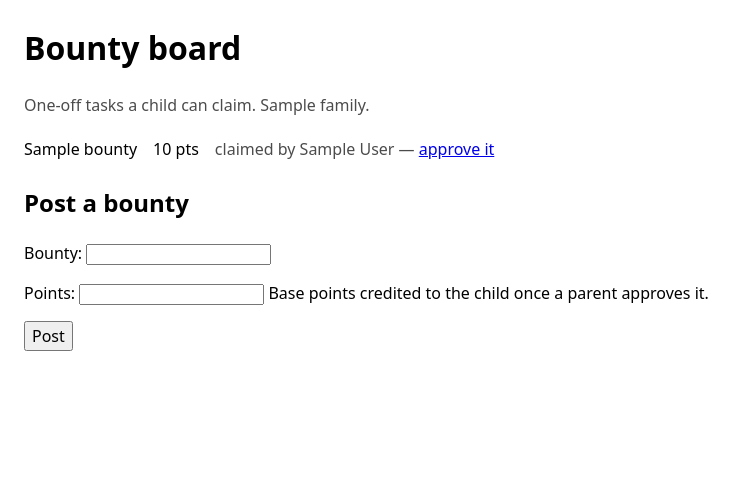
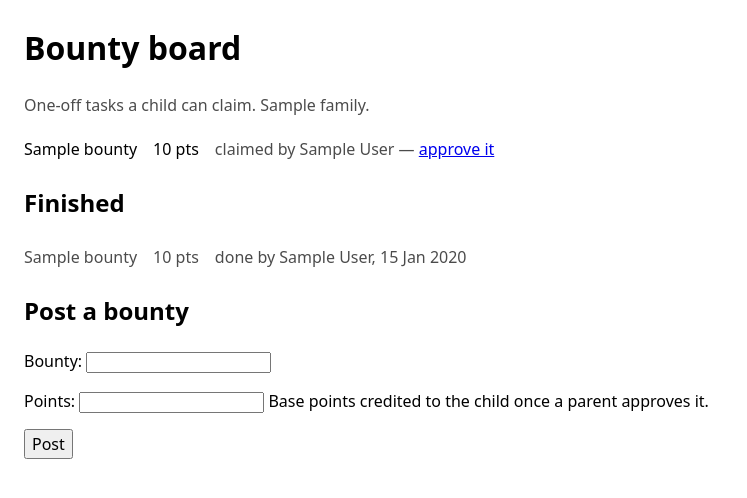
Before and after one commit to brave-machangu/ai-dev-tools-fridge-chart, a Django app: template chores/templates/chores/bounties.html in a window 1280 px wide. Shown: the part 57-555 px from the top of the page, without its empty margins (0-747 px from the left). Run offline with Django 5.2, Linux system fonts and the light colour scheme; tables that the repository leaves empty hold one stand-in row (values such as "Sample post"); the template is opened without the code that fills it: values that come from a table or form of the project are taken from there, most other values are stand-ins (such as "Sample title", 1, 10 or a date in 2020).

Commit message:
Retire a bounty from the board once it is approved
An approved bounty moves out of the claimable list into a Finished section, so
the board shows what is still up for grabs rather than growing forever. The
printed chart uses the same rule through a shared open_bounties() helper, so a
finished bounty stops taking space on the fridge too.

Closes #16.

Co-Authored-By: Claude Opus 5 (1M context) <noreply@anthropic.com>
Claude-Session: https://claude.ai/code/session_018rShx7YMBW25rxMEsXCyh2

```diff
--- a/chores/templates/chores/bounties.html
+++ b/chores/templates/chores/bounties.html
@@ -37,9 +37,25 @@
         </td>
       </tr>
     {% empty %}
-      <tr><td class="muted">No bounties posted yet.</td></tr>
+      <tr><td class="muted">No bounties up for grabs.</td></tr>
     {% endfor %}
   </table>
+
+  {% if finished %}
+    <h2>Finished</h2>
+    <table>
+      {% for item in finished %}
+        <tr>
+          <td class="muted">{{ item.bounty.title }}</td>
+          <td class="muted">{{ item.bounty.points }} pts</td>
+          <td class="muted">
+            done by {{ item.assignment.child.display_name }},
+            {{ item.assignment.approved_at|date:'j M Y' }}
+          </td>
+        </tr>
+      {% endfor %}
+    </table>
+  {% endif %}
 
   <h2>Post a bounty</h2>
   <form method="post">
```
Also changed, not shown: chores/views.py (+23 -6 lines).
